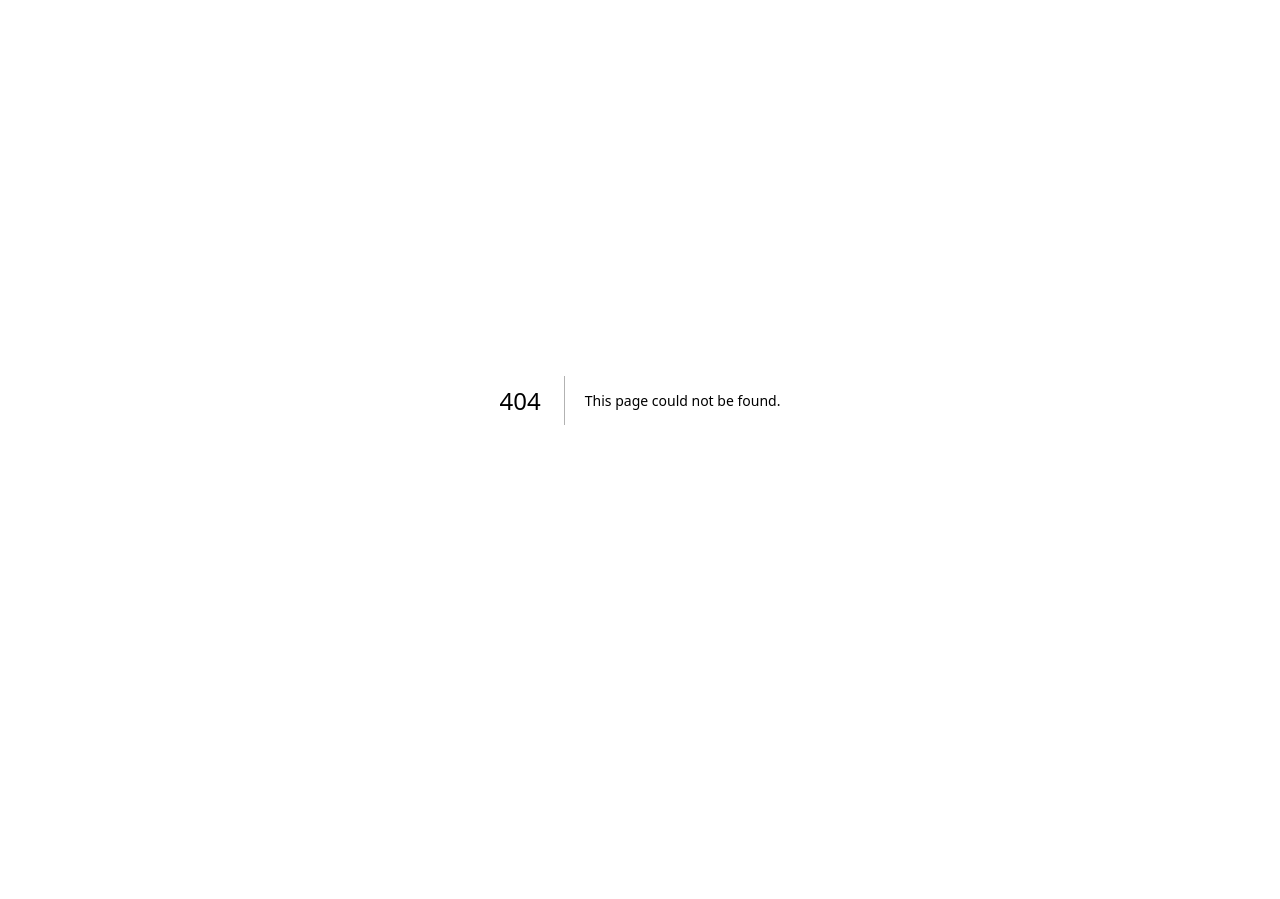
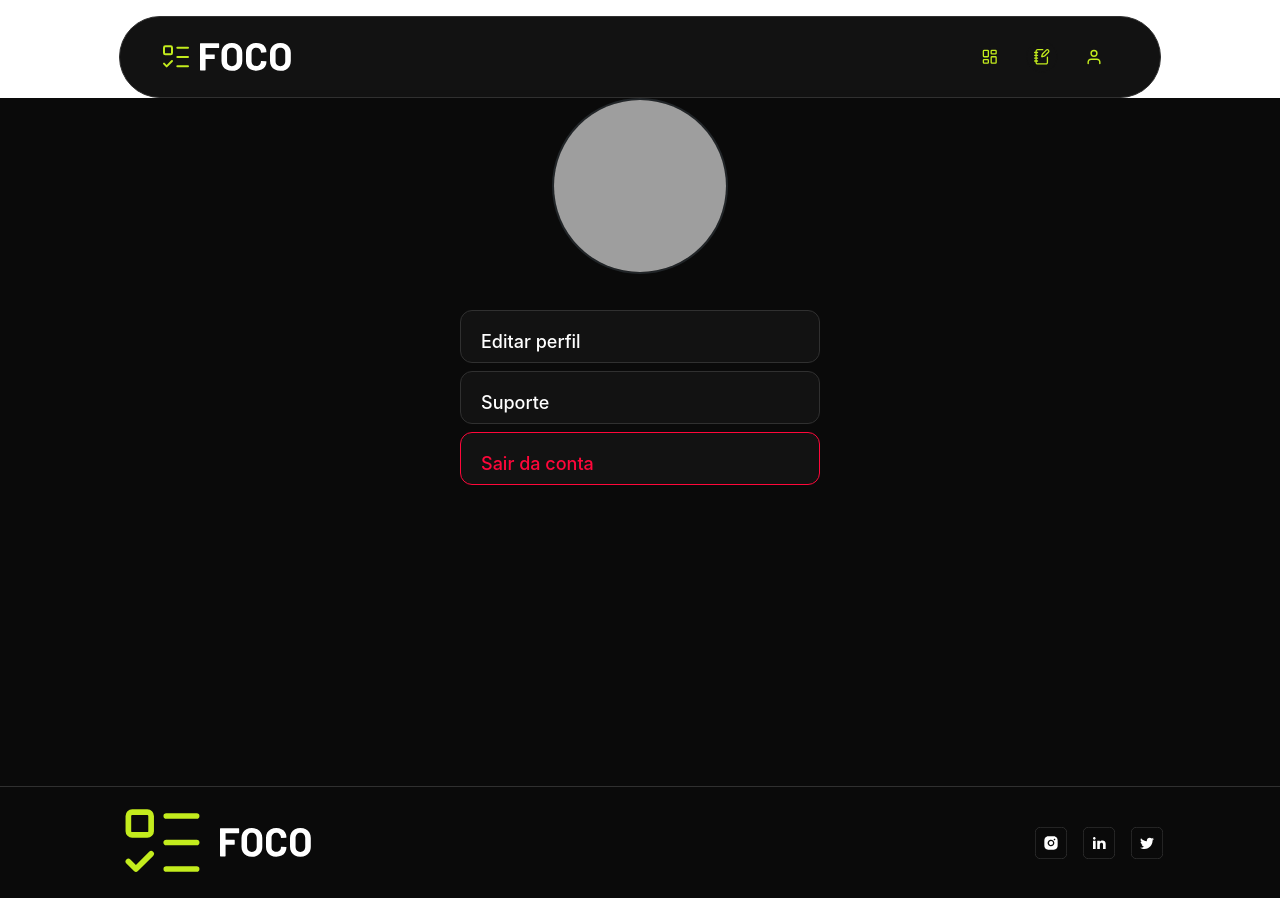
Before and after one commit to Tiodevs/hackathon-boticario-front, a Next.js app: page /settings in a window 1280 px wide. Before the commit this address had no page. Before the commit the page ends 800 px from the top, so only its background shows below. Built offline with nearby package versions, Linux system fonts and the light colour scheme; sample sign-in values are in the browser's storage; grey boxes are pictures that could not be loaded.

Commit message:
Adicionando texto interativo quando não existe projetos. Remoção da rota dashboard

```diff
--- a/src/app/globals.css
+++ b/src/app/globals.css
@@ -24,3 +24,84 @@ body {
   color: var(--foreground);
   font-family: Arial, Helvetica, sans-serif;
 }
+
+.settings-option {
+  display: flex;
+  height: 53px;
+  padding: 20px;
+  justify-content: space-between;
+  align-items: flex-start;
+  align-self: stretch;
+  border-radius: 12px;
+  border: 1px solid #303030;
+  background: #121212;
+  width: 100%;
+  cursor: pointer;
+  transition: all 0.2s ease;
+}
+
+.settings-option:hover {
+  background: #1A1A1A;
+  border-color: #404040;
+}
+
+.settings-option-text {
+  align-self: stretch;
+  color: #FFF;
+  font-family: Barlow, -apple-system, Roboto, Helvetica, sans-serif;
+  font-size: 18px;
+  font-weight: 500;
+  line-height: normal;
+}
+
+.settings-option-danger {
+  display: flex;
+  height: 53px;
+  padding: 20px;
+  justify-content: space-between;
+  align-items: flex-start;
+  align-self: stretch;
+  border-radius: 12px;
+  border: 1px solid #FF073A;
+  background: #121212;
+  width: 100%;
+  cursor: pointer;
+  transition: all 0.2s ease;
+}
+
+.settings-option-danger:hover {
+  background: #1A0A0A;
+  border-color: #FF1A4A;
+}
+
+.settings-option-text-danger {
+  align-self: stretch;
+  color: #FF073A;
+  font-family: Barlow, -apple-system, Roboto, Helvetica, sans-serif;
+  font-size: 18px;
+  font-weight: 500;
+  line-height: normal;
+}
+
+.social-icon {
+  display: flex;
+  height: 48px;
+  padding: 8px 17px 8px 16px;
+  align-items: center;
+  gap: 8px;
+  border-radius: 8px;
+  border: 1px solid #3B3B3B;
+  background: #0A0A0A;
+}
+
+.social-icon-square {
+  display: flex;
+  width: 48px;
+  height: 48px;
+  justify-content: center;
+  align-items: center;
+  gap: 8px;
+  border-radius: 8px;
+  border: 1px solid #3B3B3B;
+  background: #0A0A0A;
+}
--- a/src/app/profile/page.tsx
+++ b/src/app/profile/page.tsx
@@ -4,6 +4,8 @@ import Image from 'next/image';
 import Link from 'next/link';
 import StatCard from '@/components/ui/StatCard';
 import { ProtectedRoute } from '@/components/auth/ProtectedRoute';
+import Footer from '@/components/ui/Footer';
+import Header from '@/components/ui/Header';
 
 
 
@@ -39,12 +41,10 @@ export default function ProfilePage() {
   return (
     <ProtectedRoute>
     <div>
+      <Header />
       <><div className="min-h-screen bg-[#0A0A0A] text-white px-5 py-12 flex flex-col gap-14">
         <header className="flex items-center justify-center gap-10">
-          <div className="flex items-center gap-2">
-            <Image src="/list-todo 1.svg" alt="Ícone FOCO" width={40} height={40} />
-            <Image src="/FOCO.svg" alt="Logo FOCO" height={40} width={100} />
-          </div>
+
         </header>
 
         <div className="flex flex-col items-center gap-9">
@@ -73,7 +73,7 @@ export default function ProfilePage() {
             onChange={handleFileChange} />
         </div>
 
-        <Link href="/configuracoes" passHref>
+        <Link href="/settings" passHref>
           <button className="w-full h-[53px] px-5 flex items-center justify-center rounded-xl border border-[#303030] bg-[#121212]">
             <span className="text-lg font-medium font-barlow">Configurações</span>
           </button>
@@ -85,6 +85,7 @@ export default function ProfilePage() {
             <StatCard />
           </div>
         </section></>
+        <Footer />
     </div>
     </ProtectedRoute>
   );
--- a/src/app/projects/page.tsx
+++ b/src/app/projects/page.tsx
@@ -115,12 +115,12 @@ export default function ProjectsPage() {
 
         {/* Overlay */}
         {showModal && (
-          <div className="fixed inset-0 bg-black/70 backdrop-blur-sm z-[998]" />
+          <div className="fixed inset-0 bg-black/70 backdrop-blur-sm z-[998" />
         )}
 
         {/* Modal */}
         {showModal && (
-          <div className="fixed inset-0 flex items-center justify-center z-[999]">
+          <div className="fixed inset-0 flex items-center justify-center z-999">
             <div className="bg-[#191919] rounded-2xl shadow-xl px-8 py-10 w-[90vw] max-w-lg">
 
               <h2 className="mb-6 text-white text-center font-bold text-xl">
--- /dev/null
+++ b/src/app/settings/page.tsx
@@ -0,0 +1,66 @@
+'use client';
+
+import { useEffect, useState } from 'react';
+import { useRouter } from 'next/navigation';
+import Image from 'next/image';
+import { ProtectedRoute } from '@/components/auth/ProtectedRoute';
+import { useAuth } from '@/context/AuthContext';
+import Header from '@/components/ui/Header';
+import Footer from '@/components/ui/Footer';
+import { EditProfileModal } from '@/components/ui/EditProfileModal';
+
+export default function SettingsPage() {
+  const { logout, user } = useAuth();
+  const router = useRouter();
+  const [profileImg, setProfileImg] = useState<string | null>(null);
+const [isModalOpen, setModalOpen] = useState(false);
+  useEffect(() => {
+    const savedImg = localStorage.getItem('profileImage');
+    if (savedImg) setProfileImg(savedImg);
+  }, []);
+
+  const handleLogout = () => {
+    logout();
+    router.push('/login');
+  };
+
+  return (
+    <ProtectedRoute>
+
+      <Header />
+
+      <div className="min-h-screen bg-[#0A0A0A] flex flex-col justify-between">
+
+        {/* Main Content */}
+        <main className="flex flex-col items-center gap-9 w-full max-w-[1042px] px-5 mx-auto">
+          {profileImg ? (
+            <img
+              src={profileImg}
+              alt="Profile"
+              className="w-44 h-44 rounded-full border-2 border-[#212528] object-cover"
+            />
+          ) : (
+            <div className="w-44 h-44 rounded-full bg-[#121212] border-2 border-[#212528]" />
+          )}
+
+          <div className="flex flex-col items-start gap-2 w-full max-w-[360px]">
+            <button onClick={() => setModalOpen(true)} className="settings-option">
+  <span className="settings-option-text">Editar perfil</span>
+</button>
+<EditProfileModal isOpen={isModalOpen} onClose={() => setModalOpen(false)} user={user} />
+
+            <button className="settings-option">
+              <span className="settings-option-text">Suporte</span>
+            </button>
+
+            <button onClick={handleLogout} className="settings-option-danger">
+              <span className="settings-option-text-danger">Sair da conta</span>
+            </button>
+          </div>
+        </main>
+
+        <Footer />
+      </div>
+    </ProtectedRoute>
+  );
+}
--- /dev/null
+++ b/src/components/ui/EditProfileModal.tsx
@@ -0,0 +1,50 @@
+import { useState } from 'react';
+import Image from 'next/image';
+
+interface EditProfileModalProps {
+  isOpen: boolean;
+  onClose: () => void;
+  user?: { photoURL?: string };
+}
+
+export function EditProfileModal({ isOpen, onClose, user }: EditProfileModalProps) {
+  if (!isOpen) return null;
+
+  return (
+    <div className="fixed inset-0 z-50 bg-black bg-opacity-60 flex items-center justify-center">
+      <div className="bg-[#111] w-full max-w-md md:max-w-2xl mx-4 rounded-2xl p-6 flex flex-col items-center">
+        {/* Ícone/logo */}
+        <div className="flex items-center gap-2 mb-5">
+          <Image src="/list-todo 1.svg" width={42} height={42} alt="Logo" />
+          <span className="text-white font-bold text-2xl md:text-4xl">FOCO</span>
+        </div>
+
+        {/* Foto de perfil */}
+        <Image
+          src={user?.photoURL || '/default-profile.png'}
+          width={96}
+          height={96}
+          alt="Avatar"
+          className="rounded-full border-4 border-[#202429] mb-5 object-cover"
+        />
+
+        {/* Formulário */}
+        <form className="w-full flex flex-col gap-2 mb-2">
+          <input type="text" placeholder="Nome completo" className="input-form" />
+          <input type="email" placeholder="Email" className="input-form" />
+          <input type="text" placeholder="Número" className="input-form" />
+          <button type="submit" className="bg-[#C3EC1D] text-black py-2 mt-2 rounded-full font-semibold">
+            SALVAR
+          </button>
+        </form>
+        <span className="text-xs text-white mb-2">Você quer mudar de senha?</span>
+        {/* Actions/ícones no rodapé */}
+        <div className="flex gap-4 mt-4">
+          {/* Renderizar ícones com botões conforme design */}
+        </div>
+        {/* Botão de fechar */}
+        <button onClick={onClose} className="absolute top-4 right-4 text-white text-xl">&times;</button>
+      </div>
+    </div>
+  );
+}
```
